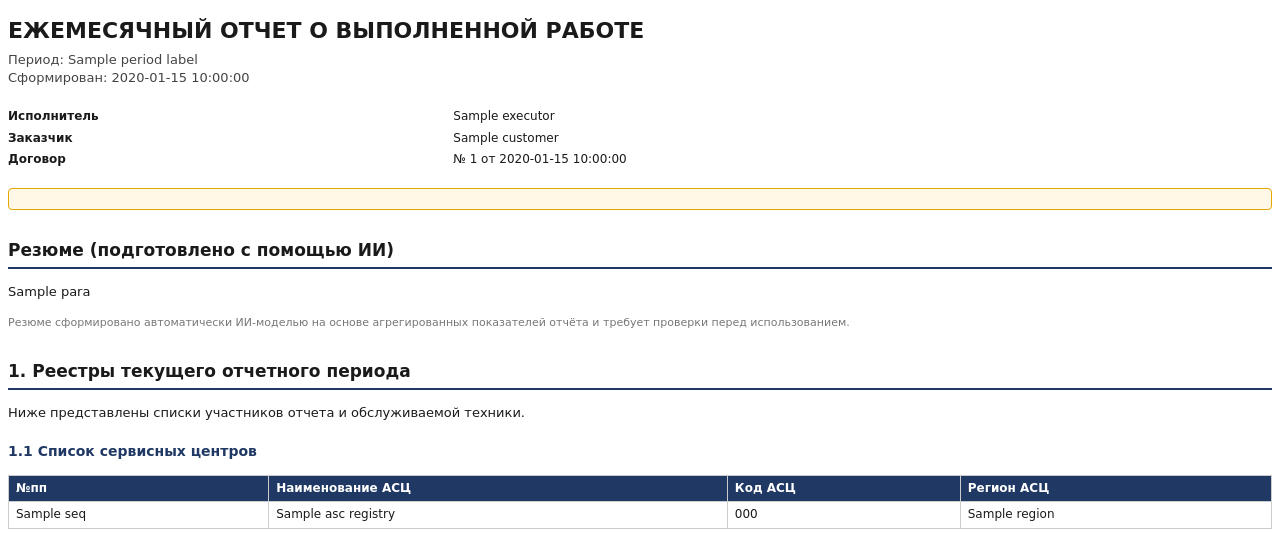
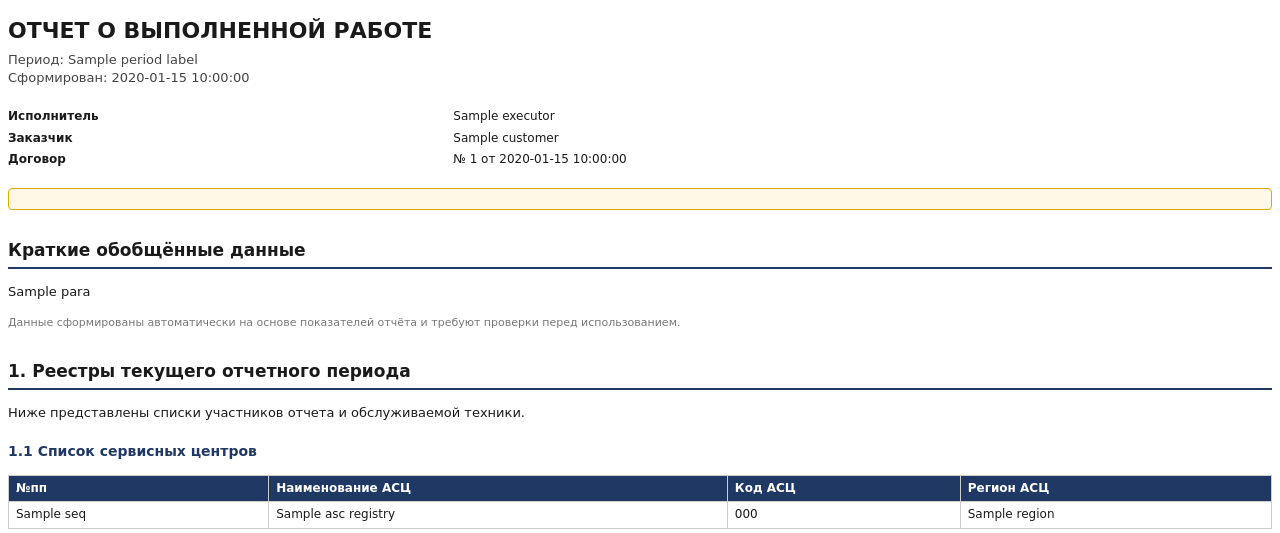
Before and after one commit to m09037143-ux/-, a Python web app: template repair_report/render/templates/report.html.jinja in a window 1280 px wide. Shown: the top 533 px of the page. Run offline with Jinja, Linux system fonts and the light colour scheme; the template is opened without the code that fills it: most values are stand-ins (such as "Sample title", 1, 10 or a date in 2020).

Commit message:
Wording fixes per user feedback: title, AI-summary label, source-file mention
- Report title "ЕЖЕМЕСЯЧНЫЙ ОТЧЕТ О ВЫПОЛНЕННОЙ РАБОТЕ" -> "ОТЧЕТ О
  ВЫПОЛНЕННОЙ РАБОТЕ" (HTML/PDF + DOCX). "Monthly" no longer fit once
  the report period can be a month, quarter, or year.
- AI-summary section renamed from "Резюме (подготовлено с помощью ИИ)"
  to "Краткие обобщённые данные" in both success and failure states
  (HTML/PDF + DOCX); the disclaimer/failure text no longer says
  "ИИ-моделью" either. The underlying mechanism (repair_report/ai/,
  report.ai_summary, the checkbox) is unchanged -- this is a labeling
  change only, per explicit request not to call it out as AI-generated
  in the report text itself.
- Removed "из целевого файла .xlsx" from the section-2 management-
  summary narrative (HTML/PDF + DOCX) -- no mention of the source
  upload file/format should appear in the report.

Verified via direct generation: both HTML and DOCX now show the new
title, the new section label (checked in both the has-data and the
error-note paths), and contain no ".xlsx" text anywhere. Full test
suite: 66/66 (unaffected -- no test asserted on the old wording).

Co-Authored-By: Claude Sonnet 5 <noreply@anthropic.com>
Claude-Session: https://claude.ai/code/session_012ajLsp8om3vJaukHSMHH5a

```diff
--- a/repair_report/render/html_builder.py
+++ b/repair_report/render/html_builder.py
@@ -141,7 +141,7 @@ def build_html(report: ReportData, profile: ClientProfile, work_dir: str | Path,
         return format_dynamics(cur, prev, unit) if has_prev else "н/д"
 
     summary_narrative = (
-        f"Представленные данные отражают фактическое количество ремонтируемой техники за период из целевого файла .xlsx. "
+        f"Представленные данные отражают фактическое количество ремонтируемой техники за период. "
         f"В текущем периоде в обслуживании приняли участие {kpi.asc_count} АСЦ из {kpi.region_count} регионов. "
         f"Всего выполнено {format_number(kpi.repair_count)} ремонтов на общую сумму {format_rub(kpi.total_sum)}. "
         f"Средний срок ремонта по сети составил {round(kpi.avg_duration_days) if kpi.avg_duration_days is not None else '—'} дн. "
--- a/repair_report/render/templates/report.html.jinja
+++ b/repair_report/render/templates/report.html.jinja
@@ -48,7 +48,7 @@
 </table>
 {% endmacro %}
 
-<h1>ЕЖЕМЕСЯЧНЫЙ ОТЧЕТ О ВЫПОЛНЕННОЙ РАБОТЕ</h1>
+<h1>ОТЧЕТ О ВЫПОЛНЕННОЙ РАБОТЕ</h1>
 <div class="meta">
   Период: {{ period_label }}<br>
   Сформирован: {{ generated_date }}
@@ -65,13 +65,13 @@
 {% endif %}
 
 {% if ai_summary_paragraphs %}
-<h2>Резюме (подготовлено с помощью ИИ)</h2>
+<h2>Краткие обобщённые данные</h2>
 {% for para in ai_summary_paragraphs %}<p>{{ para }}</p>
 {% endfor %}
-<p class="small-note">Резюме сформировано автоматически ИИ-моделью на основе агрегированных показателей отчёта и требует проверки перед использованием.</p>
+<p class="small-note">Данные сформированы автоматически на основе показателей отчёта и требуют проверки перед использованием.</p>
 {% elif ai_summary_error %}
-<h2>Резюме (подготовлено с помощью ИИ)</h2>
-<p class="placeholder">Не удалось получить резюме от ИИ-модели: {{ ai_summary_error }}. Остальная часть отчёта сформирована в обычном режиме.</p>
+<h2>Краткие обобщённые данные</h2>
+<p class="placeholder">Не удалось сформировать данные: {{ ai_summary_error }}. Остальная часть отчёта сформирована в обычном режиме.</p>
 {% endif %}
 
 <h2{% if ai_summary_paragraphs or ai_summary_error %} class="page-break"{% endif %}>1. Реестры текущего отчетного периода</h2>
```
Also changed, not shown: repair_report/render/docx_builder.py (+6 -6 lines).
